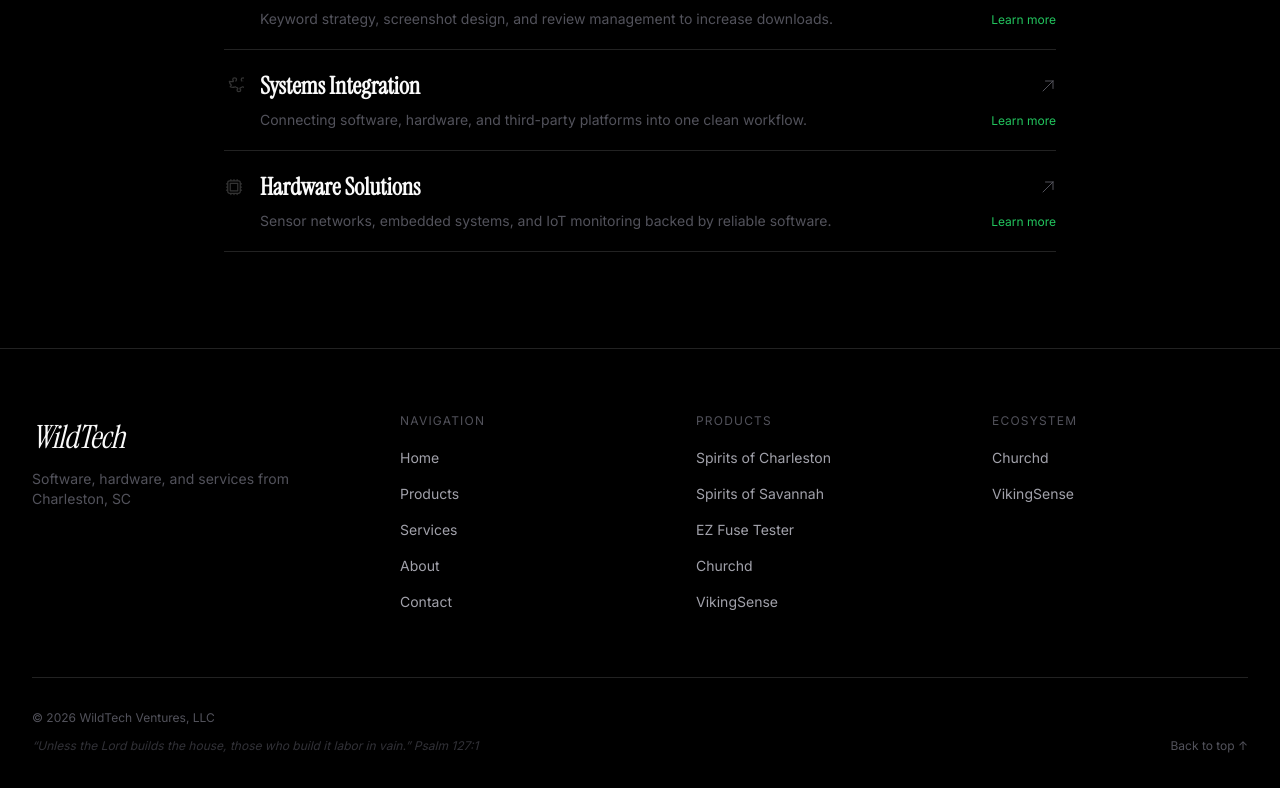
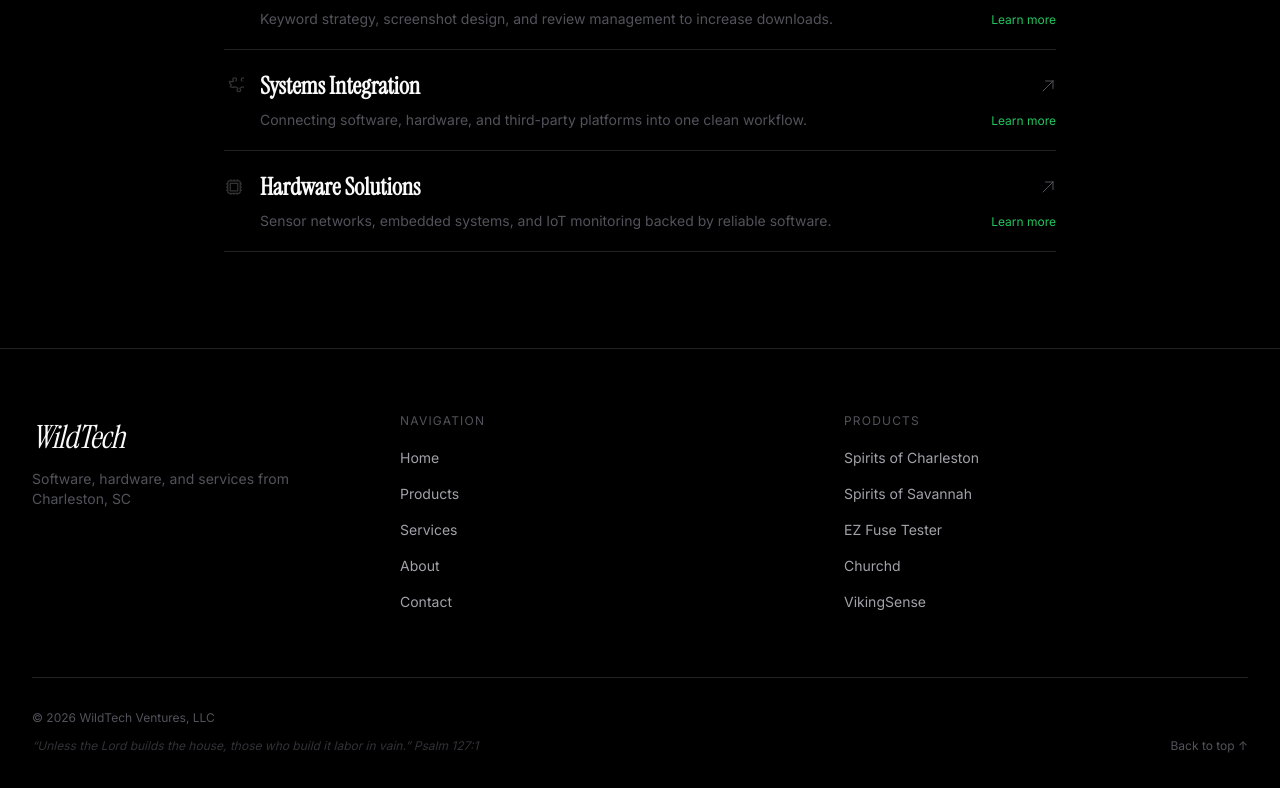
Before and after one commit to wildtechdev/wildtechdev, a Next.js app: page / in a window 1280 px wide. Shown: the part 2923-3711 px from the top of the page. Built offline with nearby package versions, Linux system fonts and the light colour scheme.

Commit message:
Remove Ecosystem column from footer, adjust to 2-column layout

```diff
--- a/src/components/Footer.tsx
+++ b/src/components/Footer.tsx
@@ -14,11 +14,6 @@
   { href: "/products#ez-fuse-tester", label: "EZ Fuse Tester" },
   { href: "/products#churchd", label: "Churchd" },
   { href: "/products#vikingsense", label: "VikingSense" },
-];
-
-const ecosystem = [
-  { href: "https://churchd.com", label: "Churchd" },
-  { href: "https://vikingsense.com", label: "VikingSense" },
 ];
 
 export default function Footer() {
@@ -39,7 +34,7 @@
           </div>
 
           {/* Link columns - stack on mobile */}
-          <div className="flex-1 grid grid-cols-1 sm:grid-cols-3 gap-10">
+          <div className="flex-1 grid grid-cols-1 sm:grid-cols-2 gap-10">
             <div>
               <p className="text-xs uppercase tracking-widest text-muted mb-4 font-[family-name:var(--font-sans)]">
                 Navigation
@@ -75,26 +70,6 @@
                 ))}
               </ul>
             </div>
-
-            <div>
-              <p className="text-xs uppercase tracking-widest text-muted mb-4 font-[family-name:var(--font-sans)]">
-                Ecosystem
-              </p>
-              <ul className="space-y-3">
-                {ecosystem.map((link) => (
-                  <li key={link.href}>
-                    <a
-                      href={link.href}
-                      target="_blank"
-                      rel="noopener noreferrer"
-                      className="text-sm text-body hover:text-heading hover:translate-x-1 transition-all duration-200 link-underline inline-block"
-                    >
-                      {link.label}
-                    </a>
-                  </li>
-                ))}
-              </ul>
-            </div>
           </div>
         </div>
 
```
